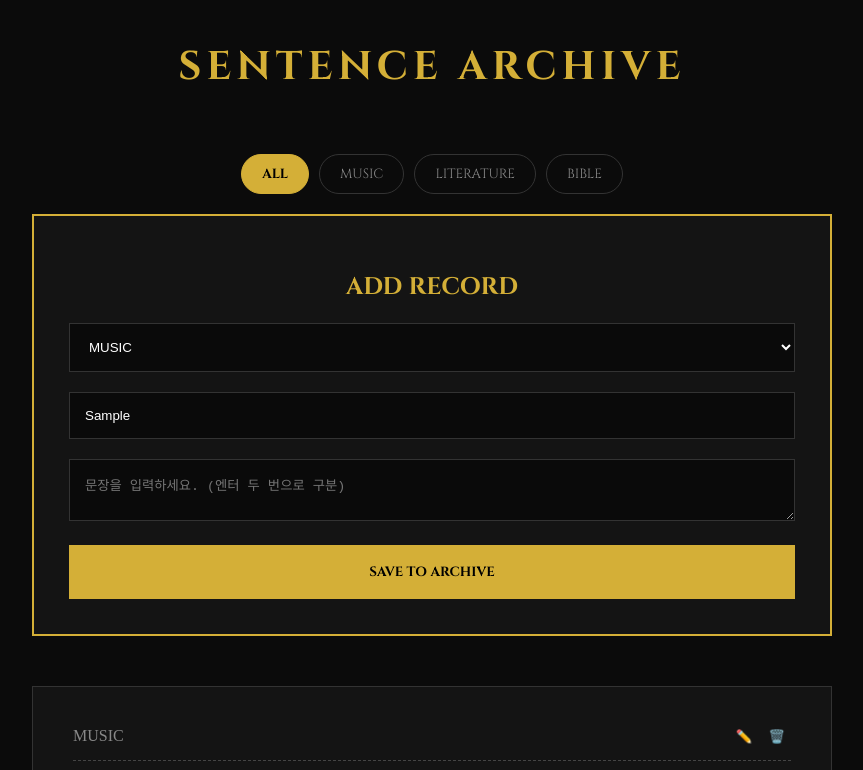
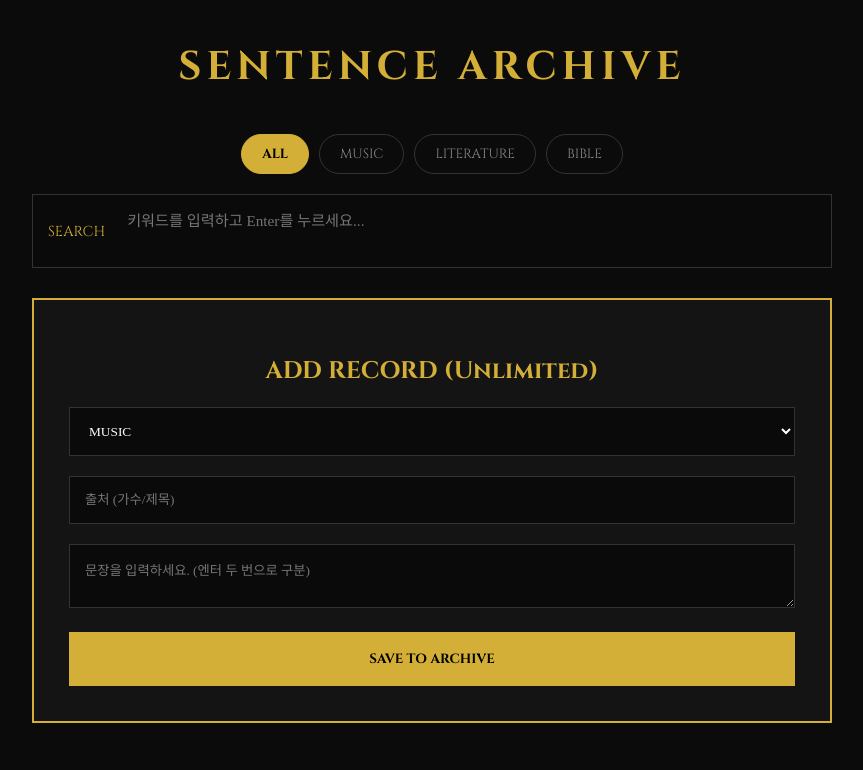
Before and after one commit to jeongdami909-cmd/writing-pieces, a plain HTML site: page index.html in a window 1280 px wide. Both pictures are taken after typing "Sample", "Sample" into the empty fields and a click on the button "SAVE TO ARCHIVE". Shown: the top 770 px of the page, without its empty margins (208-1071 px from the left). Drawn offline with Linux system fonts and the light colour scheme.

Commit message:
index.html 업데이트

```diff
--- a/index.html
+++ b/index.html
@@ -4,22 +4,37 @@
     <meta charset="UTF-8">
     <meta name="viewport" content="width=device-width, initial-scale=1.0">
     <title>Sentence Archive - Unlimited Storage</title>
+
     <style>
         @import url('https://fonts.googleapis.com/css2?family=Cinzel:wght@400;700&family=Noto+Serif+KR:wght@300;400;700&display=swap');
         :root { --bg: #0b0b0b; --card-bg: #141414; --text: #e0e0e0; --accent: #d4af37; --border: #333; }
+        html { scroll-behavior: smooth; }
         body { background: var(--bg); color: var(--text); font-family: 'Noto Serif KR', serif; margin: 0; min-height: 100vh; }
-        header { padding: 40px 20px; text-align: center; }
+
+        header { padding: 40px 20px 20px; text-align: center; }
         h1 { font-family: 'Cinzel', serif; font-size: 2.5rem; letter-spacing: 5px; color: var(--accent); margin: 0; }
+
         .category-menu { display: flex; flex-wrap: wrap; gap: 10px; justify-content: center; padding: 20px; }
         .tag-btn { background: transparent; border: 1px solid var(--border); color: #888; padding: 10px 20px; cursor: pointer; border-radius: 20px; font-family: 'Cinzel', serif; transition: 0.3s; }
         .tag-btn.active { background: var(--accent); color: #000; border-color: var(--accent); font-weight: bold; }
+
+        /* 🔎 검색창 스타일 */
+        .search-container { max-width: 800px; margin: 0 auto 30px; padding: 0 20px; }
+        .search-wrapper { position: relative; border: 1px solid var(--border); background: #0a0a0a; display: flex; align-items: center; padding: 5px 15px; transition: 0.3s; }
+        .search-wrapper:focus-within { border-color: var(--accent); box-shadow: 0 0 10px rgba(212,175,55,0.1); }
+        .search-input { background: transparent; border: none; color: #fff; width: 100%; padding: 12px; font-family: 'Noto Serif KR', serif; outline: none; font-size: 0.95rem; }
+        .search-icon { color: var(--accent); margin-right: 10px; font-size: 0.9rem; font-family: 'Cinzel'; }
+
         .main-container { max-width: 800px; margin: 0 auto; padding: 0 20px 100px; }
         .write-board { background: var(--card-bg); border: 2px solid var(--accent); padding: 35px; margin-bottom: 50px; }
-        input, select, textarea { width: 100%; padding: 15px; border: 1px solid var(--border); background: #0a0a0a; color: #fff; margin-bottom: 20px; box-sizing: border-box; outline: none; }
+        input, select, textarea { width: 100%; padding: 15px; border: 1px solid var(--border); background: #0a0a0a; color: #fff; font-family: 'Noto Serif KR', serif; box-sizing: border-box; outline: none; margin-bottom: 20px; }
+
         .btn-submit { background: var(--accent); color: #000; border: none; width: 100%; padding: 18px; font-weight: bold; cursor: pointer; font-family: 'Cinzel', serif; width: 100%; }
+
         .card { background: var(--card-bg); border: 1px solid var(--border); padding: 40px; margin-bottom: 30px; position: relative; }
         .card-header { display: flex; justify-content: space-between; border-bottom: 1px dashed #444; padding-bottom: 15px; margin-bottom: 25px; }
         .lyric-text { font-size: 1.15rem; line-height: 2.2; text-align: center; font-style: italic; white-space: pre-wrap; color: #eee; min-height: 100px; display: flex; align-items: center; justify-content: center; }
+
         .btn-box { display: flex; flex-direction: column; gap: 10px; margin-top: 30px; }
         .btn-yellow { border: none; background: var(--accent); color: #000; padding: 18px; font-family: 'Cinzel', serif; font-weight: bold; cursor: pointer; }
         .tw-btn { border: 1px solid #444; background: #000; color: #fff; padding: 15px; text-decoration: none; font-size: 0.85rem; text-align: center; font-family: 'Cinzel', serif; }
@@ -36,6 +51,13 @@
     <button class="tag-btn" onclick="showMainCategory('MUSIC', this)">MUSIC</button>
     <button class="tag-btn" onclick="showMainCategory('LITERATURE', this)">LITERATURE</button>
     <button class="tag-btn" onclick="showMainCategory('BIBLE', this)">BIBLE</button>
+</div>
+
+<div class="search-container">
+    <div class="search-wrapper">
+        <span class="search-icon">SEARCH</span>
+        <input type="text" id="search-input" class="search-input" placeholder="키워드를 입력하고 Enter를 누르세요..." onkeyup="if(window.event.keyCode==13){handleSearch()}">
+    </div>
 </div>
 
 <div class="main-container">
@@ -57,8 +79,8 @@
     let chunkState = {};
     let currentFilter = 'ALL';
     let currentEditId = null;
+    let searchQuery = ''; // 💡 검색어 상태 저장
 
-    // 💡 IndexedDB 초기화 및 데이터 이사 로직
     async function initDB() {
         return new Promise((resolve, reject) => {
             const request = indexedDB.open(DB_NAME, 1);
@@ -70,7 +92,7 @@
             };
             request.onsuccess = async (e) => {
                 db = e.target.result;
-                await migrateFromLocalStorage(); // 기존 데이터 이사
+                await migrateFromLocalStorage();
                 await loadData();
                 resolve();
             };
@@ -78,18 +100,14 @@
         });
     }
 
-    // 💡 localStorage 자료를 IndexedDB로 안전하게 이동
     async function migrateFromLocalStorage() {
         const oldData = localStorage.getItem('sentence_archive_v4');
         if (oldData) {
             const parsed = JSON.parse(oldData);
             const tx = db.transaction(STORE_NAME, 'readwrite');
             const store = tx.objectStore(STORE_NAME);
-            for (const item of parsed) {
-                store.put(item);
-            }
-            localStorage.removeItem('sentence_archive_v4'); // 이사 완료 후 삭제
-            console.log("Migration complete!");
+            for (const item of parsed) { store.put(item); }
+            localStorage.removeItem('sentence_archive_v4');
         }
     }
 
@@ -103,31 +121,27 @@
         };
     }
 
-    window.handleSaveNew = async function() {
-        const source = document.getElementById('new-source').value;
-        const quote = document.getElementById('new-quote').value;
-        const category = document.getElementById('new-category').value;
-        if (!quote.trim()) return alert("내용을 입력해주세요.");
-
-        const chunkArray = quote.split(/\n\s*\n/).filter(c => c.trim() !== '');
-        const newData = { id: currentEditId || Date.now(), category, source, chunks: chunkArray };
-
-        const tx = db.transaction(STORE_NAME, 'readwrite');
-        const store = tx.objectStore(STORE_NAME);
-        store.put(newData);
-
-        tx.oncomplete = () => {
-            document.getElementById('new-quote').value = "";
-            currentEditId = null;
-            document.querySelector('.write-board h2').innerText = 'ADD RECORD';
-            loadData();
-        };
-    };
+    // 💡 검색 실행 함수
+    function handleSearch() {
+        searchQuery = document.getElementById('search-input').value.trim();
+        renderList();
+    }
 
     function renderList() {
         const list = document.getElementById('archiveList');
         list.innerHTML = '';
-        const filtered = currentFilter === 'ALL' ? archives : archives.filter(a => a.category === currentFilter);
+
+        // 1. 카테고리 필터링
+        let filtered = currentFilter === 'ALL' ? archives : archives.filter(a => a.category === currentFilter);
+
+        // 💡 2. 검색어 필터링 추가
+        if (searchQuery !== '') {
+            const q = searchQuery.toLowerCase();
+            filtered = filtered.filter(a =>
+                a.source.toLowerCase().includes(q) ||
+                a.chunks.some(chunk => chunk.toLowerCase().includes(q))
+            );
+        }
 
         filtered.forEach(a => {
             chunkState[a.id] = { index: 0, max: a.chunks.length, source: a.source, chunks: a.chunks };
@@ -153,6 +167,28 @@
                 </div>`;
         });
     }
+
+    window.handleSaveNew = async function() {
+        const source = document.getElementById('new-source').value;
+        const quote = document.getElementById('new-quote').value;
+        const category = document.getElementById('new-category').value;
+        if (!quote.trim()) return alert("내용을 입력해주세요.");
+
+        const chunkArray = quote.split(/\n\s*\n/).filter(c => c.trim() !== '');
+        const newData = { id: currentEditId || Date.now(), category, source, chunks: chunkArray };
+
+        const tx = db.transaction(STORE_NAME, 'readwrite');
+        const store = tx.objectStore(STORE_NAME);
+        store.put(newData);
+
+        tx.oncomplete = () => {
+            document.getElementById('new-quote').value = "";
+            document.getElementById('new-source').value = "";
+            currentEditId = null;
+            document.querySelector('.write-board h2').innerText = 'ADD RECORD (Unlimited)';
+            loadData();
+        };
+    };
 
     window.nextChunk = function(id) {
         let state = chunkState[id];
```
